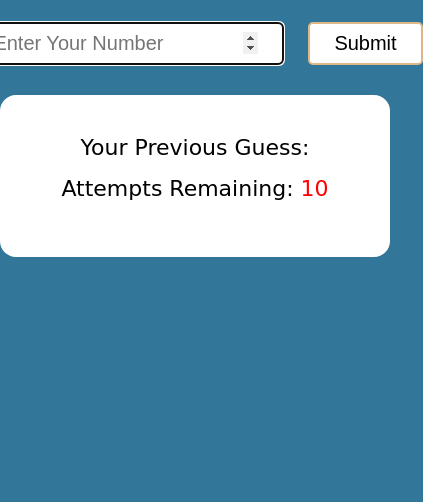
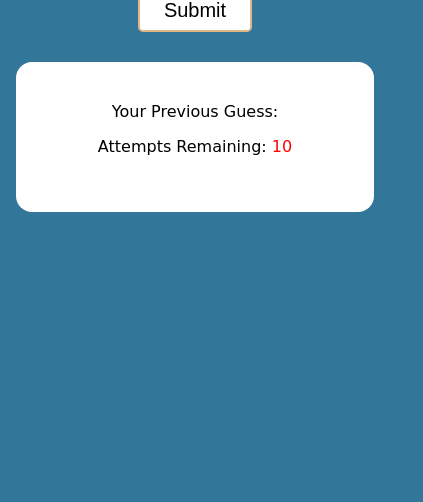
Before and after one commit to ganpatsundesha/gauess_number, a plain HTML site: page index.html in a window 390 px wide. Shown: the part 342-844 px from the top of the page, 423 px wide, since content can reach past the window. Drawn offline with Linux system fonts and the light colour scheme.

Commit message:
responsive design

```diff
--- a/style.css
+++ b/style.css
@@ -104,3 +104,18 @@ input[type='submit']:hover {
     color: #000;
     background: none;
 }
+
+@media (max-width: 767px) {
+    body {
+        margin: 0 16px;
+    }
+    h2 {
+        font-size: 35px;
+    }
+    form {
+        flex-direction: column;
+    }
+    .resultParas,.guesses {
+        font-size: 16px;
+    }
+}
```
